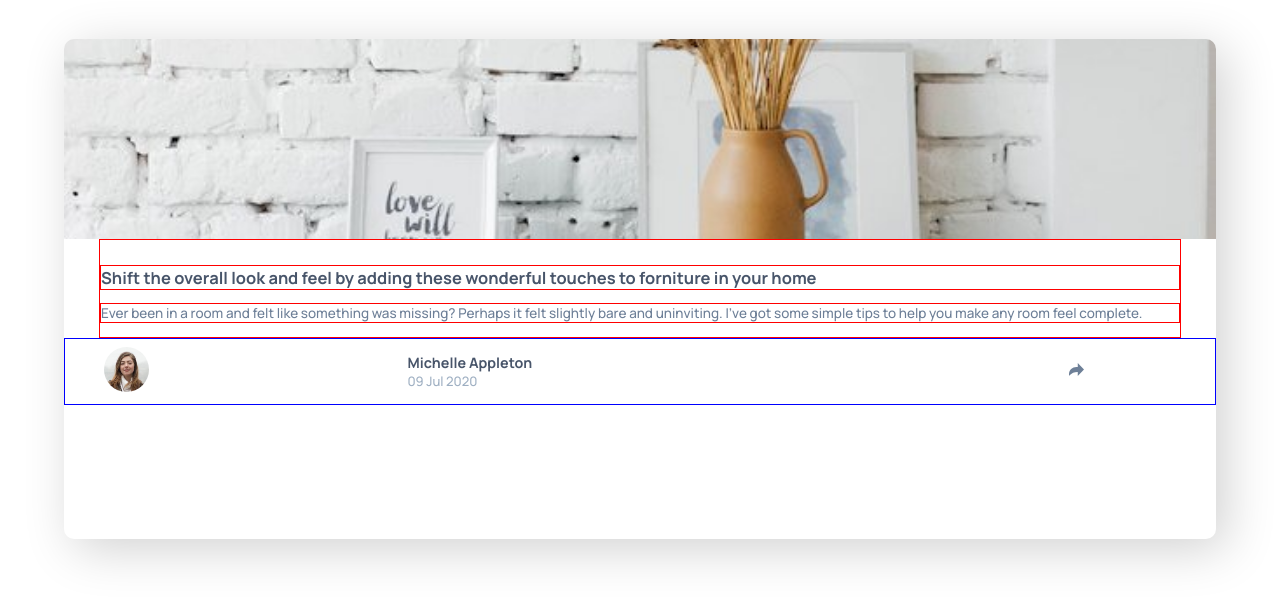
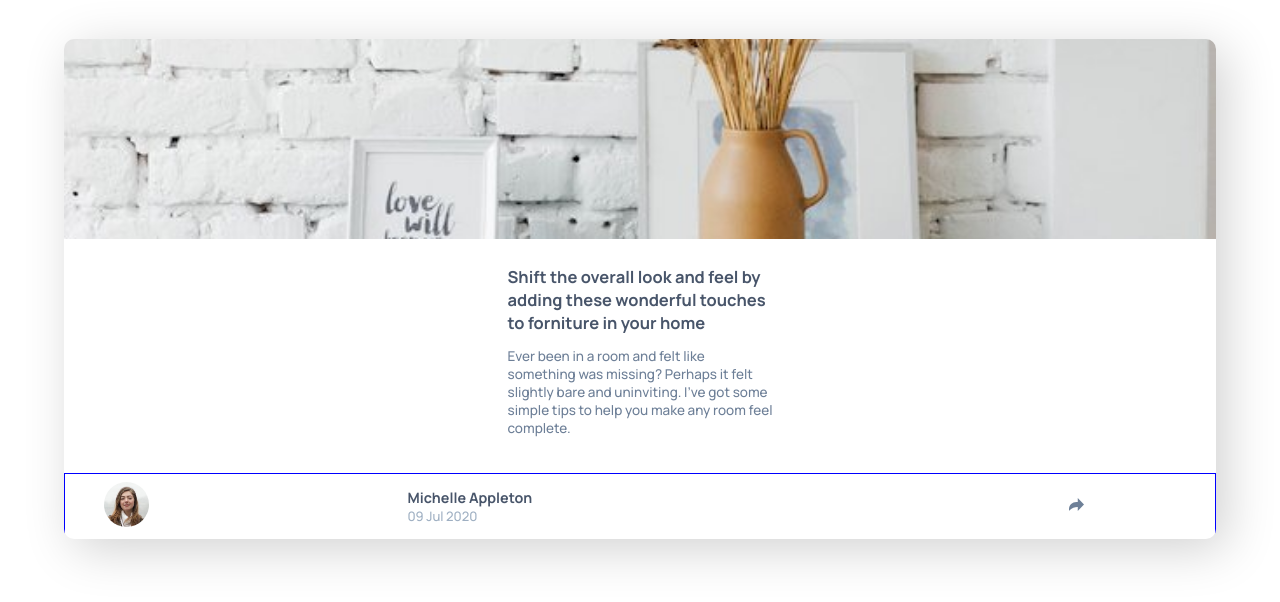
Before and after one commit to eduardoguette/ComponentCardVUE, a plain HTML site: page index.html in a window 1280 px wide. Drawn offline with nearby package versions, Linux system fonts and the light colour scheme.

Commit message:
1/3 v2.1

```diff
--- a/src/estilos.css
+++ b/src/estilos.css
@@ -14,12 +14,12 @@ body {
   font-family: "Manrope", sans-serif;
 }
 .wrapper {
-  padding: 0 35px;
-}
-.wrapper * {
-  border: 1px solid red;
+  padding: 1px 35px;
 }
 
+.card-component{
+  height: 500px;
+}
 /*
 footer disable
 */
@@ -62,7 +62,7 @@ footer disable
   font-size: 1em;
 }
 #foo-share {
-  border: 1px solid red;
+  /* border: 1px solid red; */
   background-color: var(--VeryDarkGrayishBlue);
   color: white;
 }
--- a/src/no-foo.css
+++ b/src/no-foo.css
@@ -12,9 +12,14 @@
 }
 .info {
   padding-top: 1em;
+  padding-bottom: 1.9em;
   font-weight: 500;
   color: var(--VeryDarkGrayishBlue);
   font-size: 11px;
+  width: 265px;
+  height: 200px;
+  margin: auto;
+
 }
 .info p {
   font-size: 13.5px;
```
